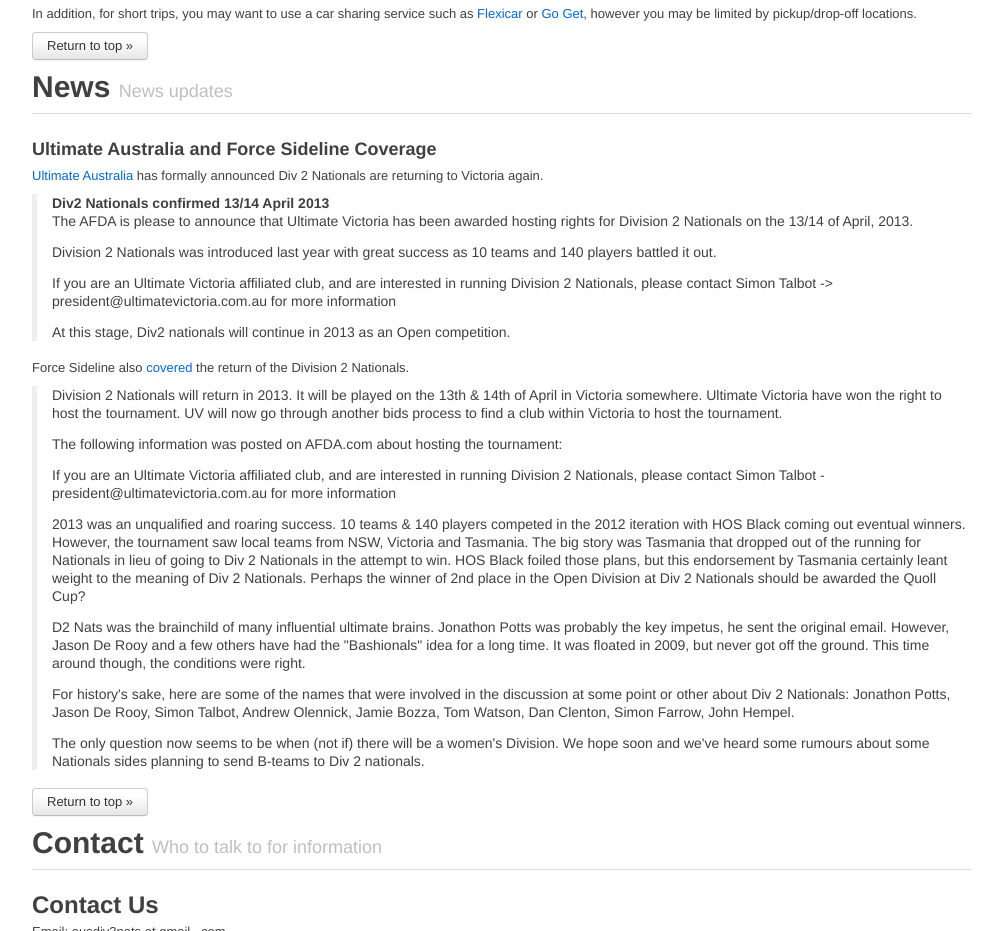
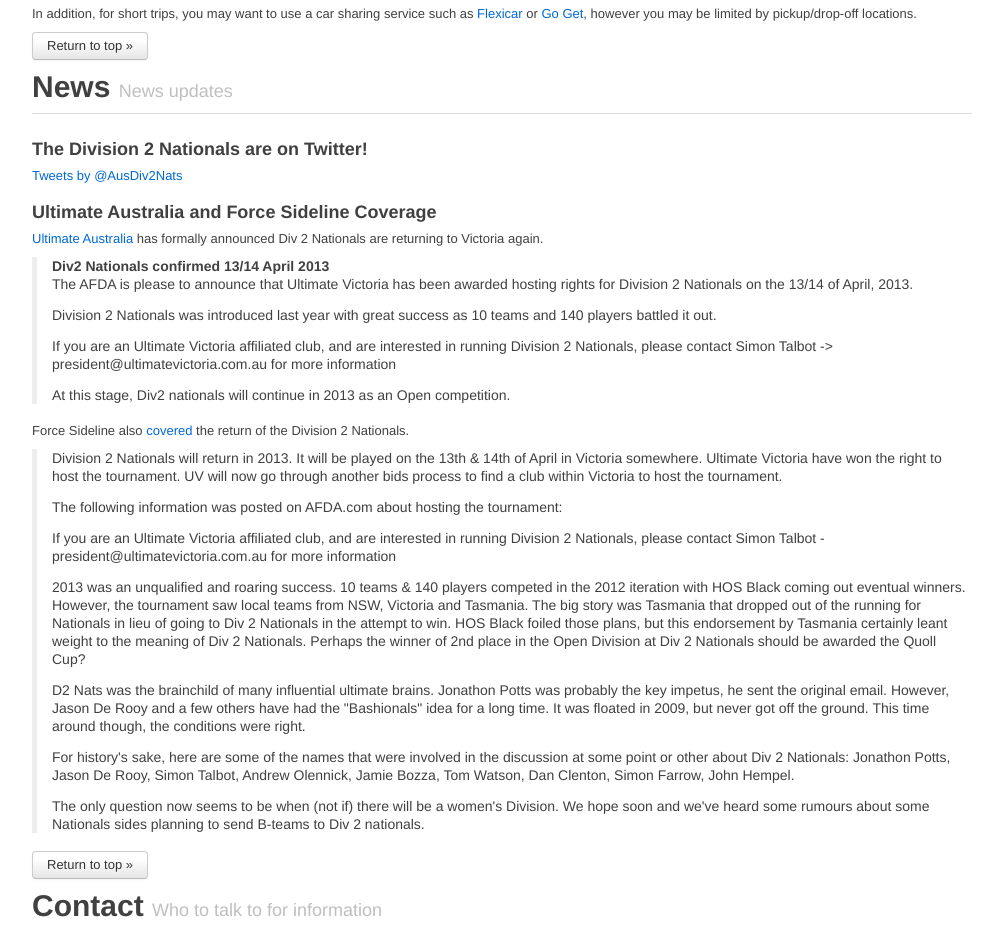
Before and after one commit to mence/div2nationals, a plain HTML site: page index.html in a window 1280 px wide. Shown: the part 3160-4091 px from the top of the page, without its empty margins (138-1134 px from the left). Drawn offline with Linux system fonts and the light colour scheme.

Commit message:
Added Twitter timeline to news updates

```diff
--- a/index.html
+++ b/index.html
@@ -360,6 +360,11 @@
       <div class="row show-grid" title="About the Tournament">
         <div class="span-16">
 
+          <h3>The Division 2 Nationals are on Twitter!</h3>
+          <p>
+          <a class="twitter-timeline" data-dnt="true" href="https://twitter.com/AusDiv2Nats" data-widget-id="313441513495465984">Tweets by @AusDiv2Nats</a><script>!function(d,s,id){var js,fjs=d.getElementsByTagName(s)[0];if(!d.getElementById(id)){js=d.createElement(s);js.id=id;js.src="http://platform.twitter.com/widgets.js";fjs.parentNode.insertBefore(js,fjs);}}(document,"script","twitter-wjs");</script>
+          </p>
+
           <!--------------- News Update 1 ----------- -->
           <h3>Ultimate Australia and Force Sideline Coverage</h3>
           <p><a href="http://www.afda.com/index.php?view=article&id=995&option=com_content">Ultimate Australia</a> has formally announced Div 2 Nationals are returning to Victoria again.</p>
```
